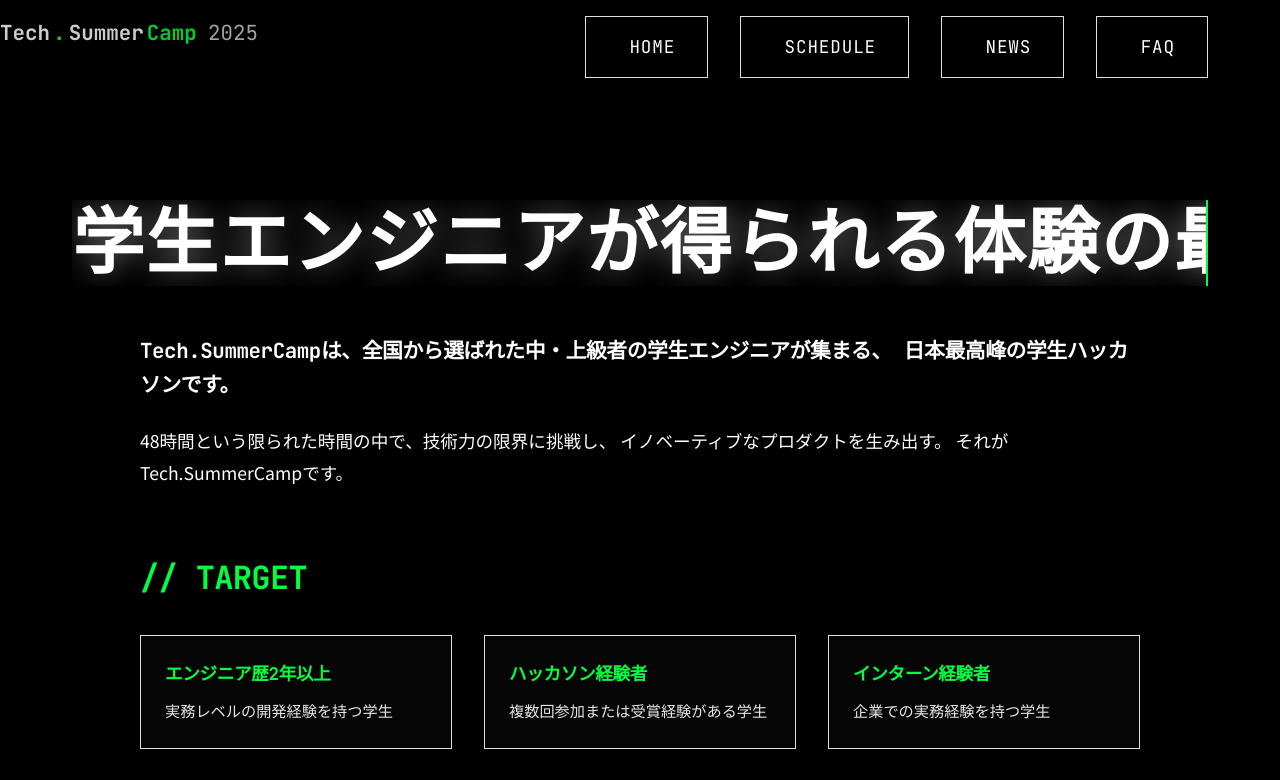
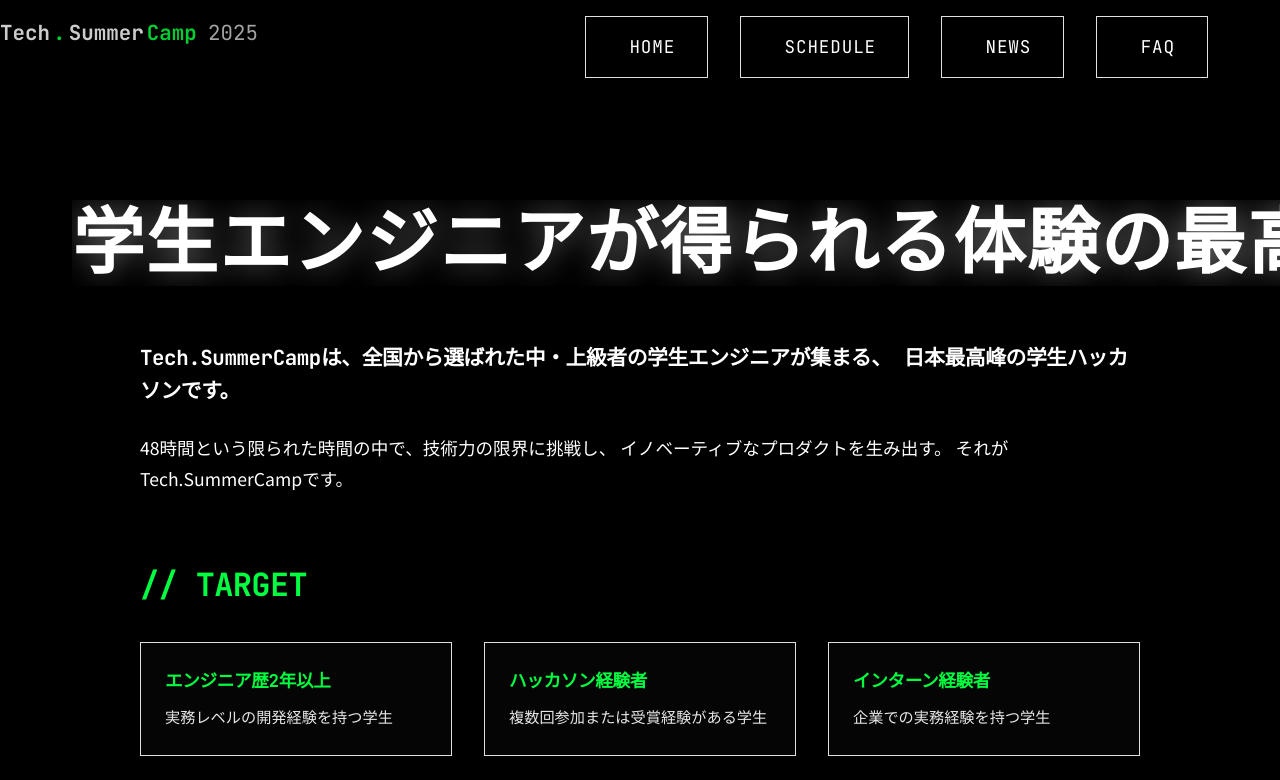
Before and after one commit to Tech-SummerCamp/TSC, a React (Vite) app: page /2025 in a window 1280 px wide. Shown: the top 780 px of the page. Built offline with nearby package versions, Linux system fonts and the light colour scheme.

Commit message:
横幅をスマホでもみれるようhに

```diff
--- a/src/pages/2025/Home.css
+++ b/src/pages/2025/Home.css
@@ -79,32 +79,9 @@
 }
 
 .typewriter {
-  display: grid;
-  grid-template-columns: 1fr;
-  grid-template-rows: 1fr;
-  place-items: center;
+  display: inline-block;
   text-align: center;
-  width: 100%;
-  overflow: visible;
-}
-
-.placeholder-text {
-  grid-column: 1;
-  grid-row: 1;
-  visibility: hidden;
-  margin: 0;
-  padding: 0;
-}
-
-.typed-text {
-  grid-column: 1;
-  grid-row: 1;
-  color: var(--color-white);
-  white-space: nowrap;
-  text-align: center;
-  width: max-content;
-  min-width: 100%;
-  overflow: visible;
+  min-height: 1.2em;
 }
 
 .typewriter-cursor {
--- a/src/pages/2025/Home.jsx
+++ b/src/pages/2025/Home.jsx
@@ -33,11 +33,8 @@ const Home = () => {
           <div className="hero-content">
             <div className="hero-tagline">
               <h1 className="main-tagline typewriter">
-                <span className="placeholder-text" aria-hidden="true">学生エンジニアが得られる体験の最高峰</span>
-                <span className="typed-text">
-                  {typedText}
-                  {showCursor && <span className="typewriter-cursor">|</span>}
-                </span>
+                {typedText}
+                {showCursor && <span className="typewriter-cursor">|</span>}
               </h1>
             </div>
 
```
Also changed, not shown: 1 other file (tests, documents, lock files or other folders).
